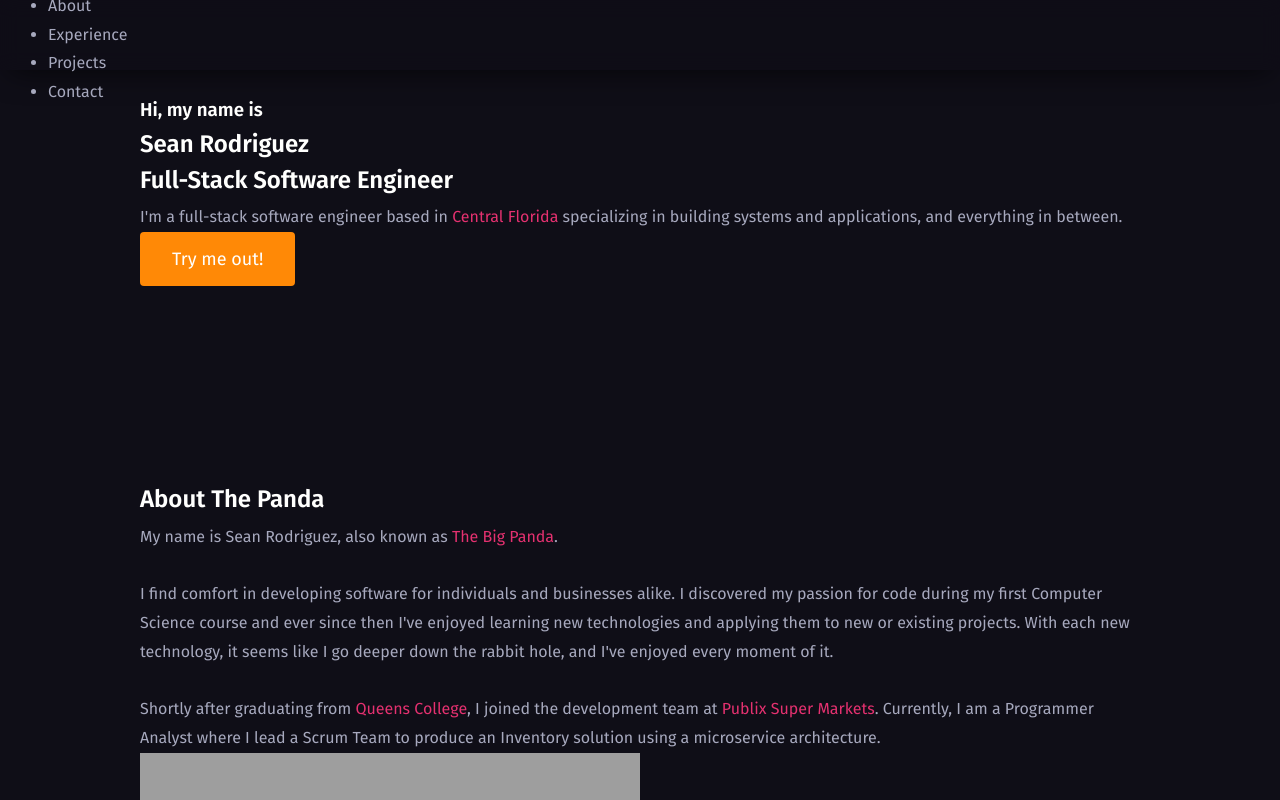
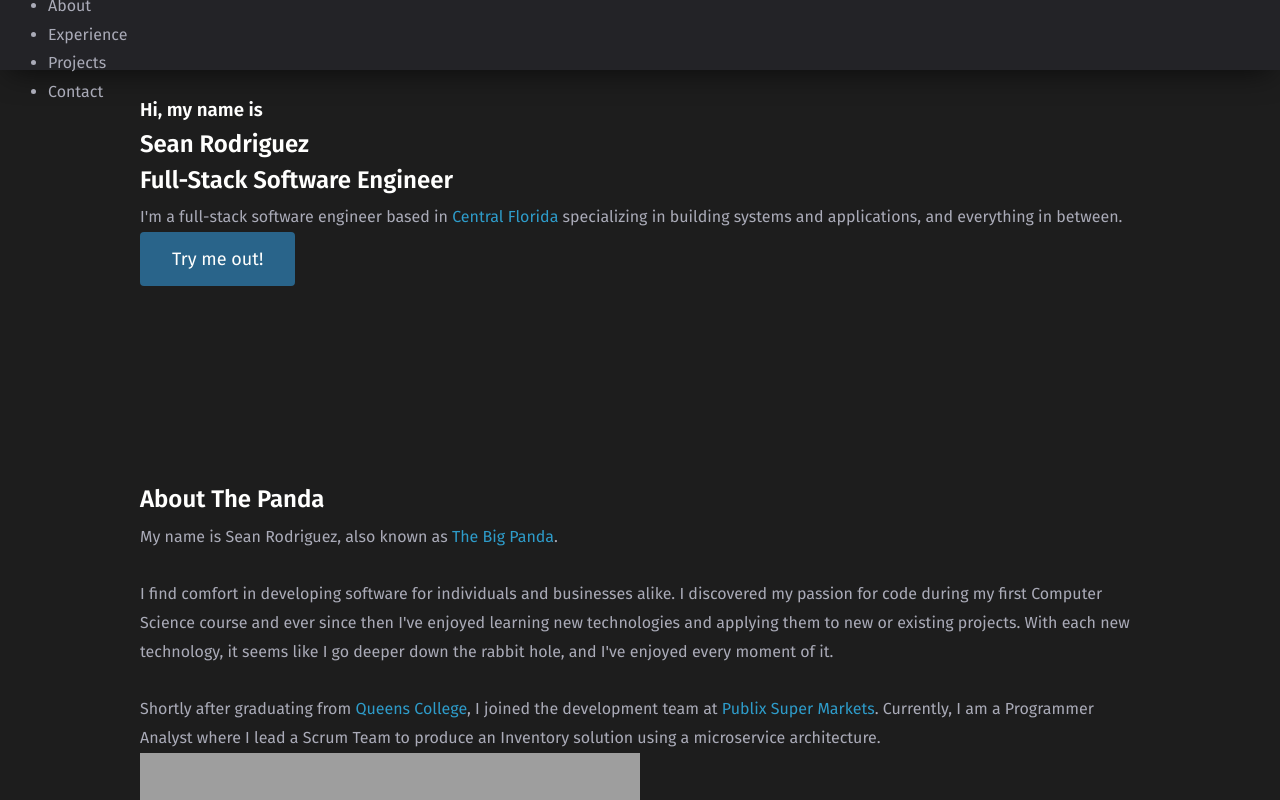
Before and after one commit to sero-dev/sero-dev.github.io, a Gatsby site: page / in a window 1280 px wide. Shown: the top 800 px of the page. Built offline with nearby package versions, Linux system fonts and the light colour scheme; Gatsby itself is replaced by a stand-in of ours; grey boxes are pictures that could not be loaded.

Commit message:
Update color scheme and transition timing

```diff
--- a/src/styles/global.css
+++ b/src/styles/global.css
@@ -1,13 +1,13 @@
 :root {
-    --primary: #ff8906;
-    --secondary: #f25f4c;
-    --tertiary: #e53170;
+    --primary: #29648A;
+    --secondary: #2E9CCA;
+    --tertiary: #2E9CCA;
 
     --black: #000000;
-    --off-black: #0f0e17;
-    --dark-gray: #2e2f3e;
-    --gray: #a7a9be;
-    --white: #fffffe;
+    --off-black: #1d1d1d;
+    --dark-gray: #2c2c2c;
+    --gray: #AAABB8;
+    --white: #FFFFFE;
 
     --shadow: rgba(0, 0, 0, 0.7);
 
@@ -24,9 +24,9 @@
     --fz-heading: 32px;
 
     --border-radius: 4px;
-    --navbar-color: rgba(15, 14, 23, 0.7);
+    --navbar-color: rgba(41, 41, 48, 0.6);
     --navbar-height: 70px;
-    --transition: all 0.25s cubic-bezier(0.645, 0.045, 0.355, 1);
+    --transition: all 0.15s cubic-bezier(0.645, 0.045, 0.355, 1);
 }
 
 ::selection {
```
